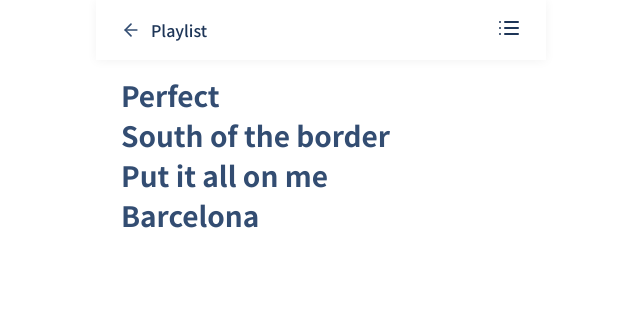
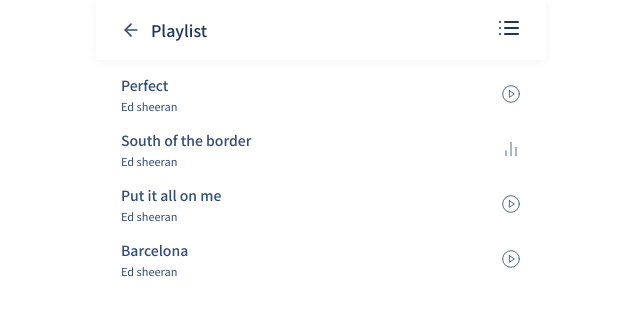
Before and after one commit to faarda/react-musixmatch, a React (Create React App) app: page /playlist in a window 1280 px wide. Shown: the top 314 px of the page, without its empty margins (319-959 px from the left). Built offline with nearby package versions, Linux system fonts and the light colour scheme.

Commit message:
playlist page with styles

```diff
--- /dev/null
+++ b/src/components/Song.js
@@ -0,0 +1,21 @@
+import React from 'react'
+
+function Song({song}) {
+    return (
+        <li className="mm-playlist__song">
+            <div className="mm-playlist__song__info">
+                <h4>{song.title}</h4>
+                <span>{song.artiste}</span>
+            </div>
+            <button className="mm-playlist__song__action">
+                {
+                    song.isPlaying ?
+                    <span data-feather="bar-chart-2"></span> :
+                    <span data-feather="play-circle"></span>
+                }
+            </button>
+        </li>
+    )
+}
+
+export default Song
--- a/src/pages/Playlist.js
+++ b/src/pages/Playlist.js
@@ -3,6 +3,7 @@ import { connect } from 'react-redux'
 import actions from '../store/actionTypes'
 
 import Header from '../components/Header'
+import Song from '../components/Song'
 
 function Playlist(props) {
     const {playlist, currentlyPlaying} = props
@@ -11,7 +12,9 @@ function Playlist(props) {
         <div>
             <Header />
             <main className="mm-main">
-                {playlist.map(song => <h1>{song.title}</h1>)}
+                <ul className="mm-playlist">
+                    {playlist.map(song => <Song song={song} />)}
+                </ul>
             </main>
         </div>
     )
--- a/src/store/playlist/state.js
+++ b/src/store/playlist/state.js
@@ -12,7 +12,7 @@ export default {
             title: "South of the border",
             artiste: "Ed sheeran",
             musicMatchId: null,
-            isPlaying: false,
+            isPlaying: true,
             pausedAt: 0,
             lyrics: null,
         },
--- a/src/styles/components/_song.scss
+++ b/src/styles/components/_song.scss
@@ -0,0 +1,34 @@
+.mm-playlist{
+    list-style: none;
+
+    &__song{
+        @include flex;
+        justify-content: space-between;
+        margin-bottom: 1.5rem;
+        cursor: pointer;
+
+        &__info{
+            h4{
+                font-weight: 500;
+                font-size: 1.4rem;
+            }
+
+            span{
+                font-size: 1.1rem;
+            }
+        }
+
+        &__action{
+            background: transparent;
+            color: $primary-light;
+            border: none;
+            outline: none;
+
+            .feather{
+                width: 2rem;
+                height: 2rem;
+                stroke-width: 1;
+            }
+        }
+    }
+}
```
